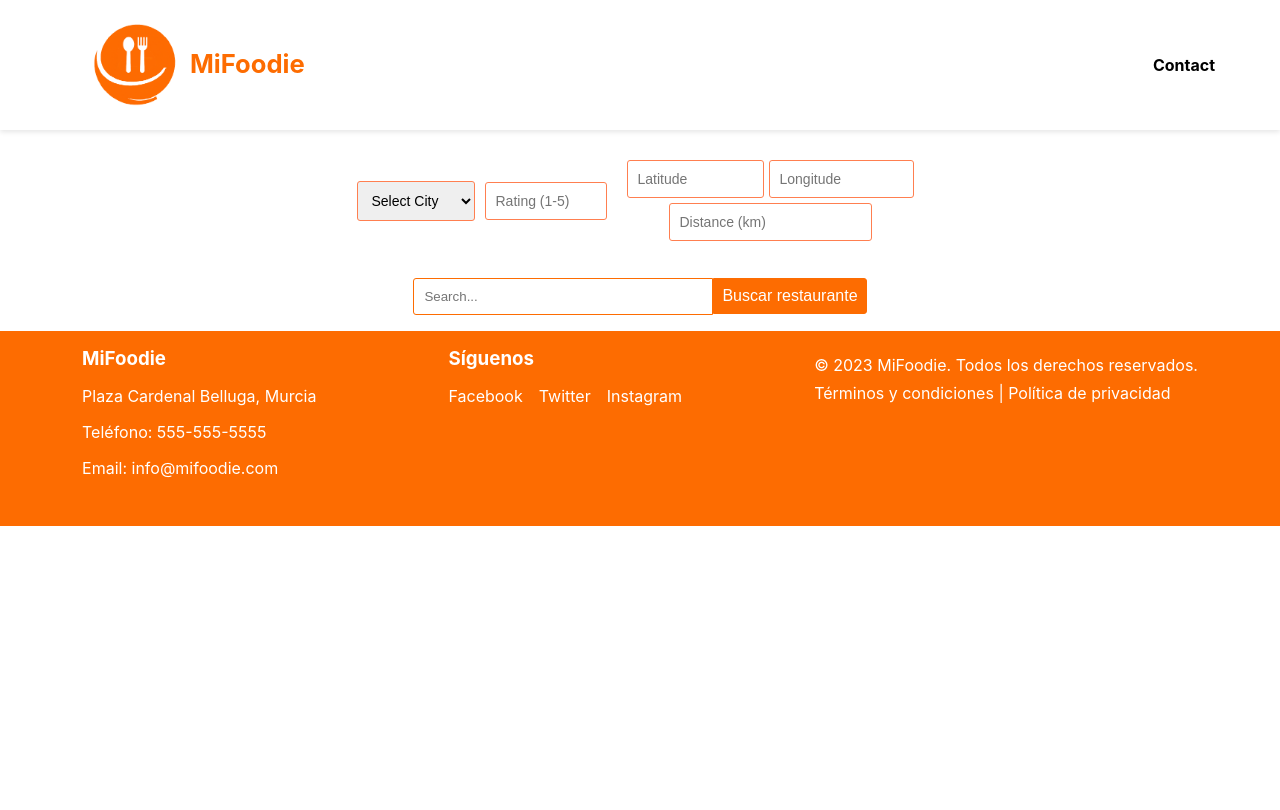
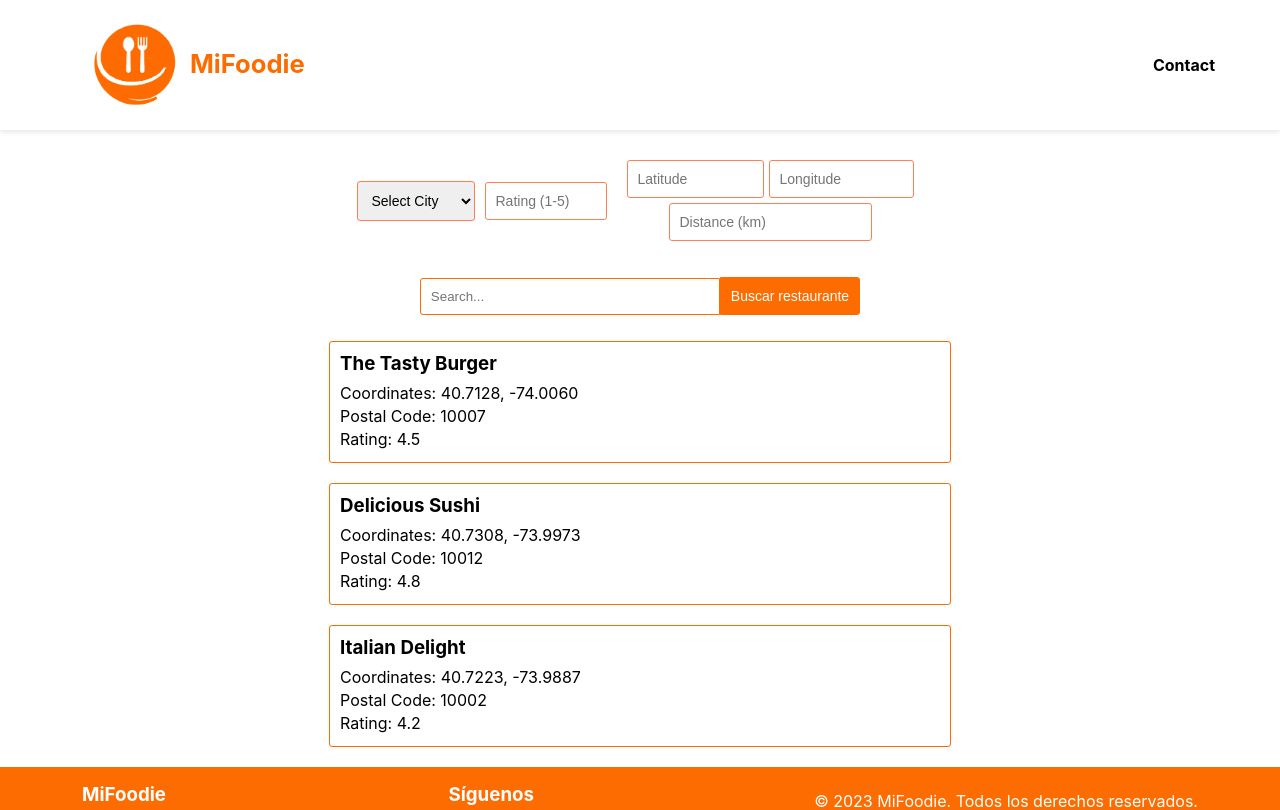
Before and after one commit to pablocaeg/proyecto-daweb, a React (Create React App) app in the folder react-express/react-project/: page / in a window 1280 px wide. Shown: the top 810 px of the page. Built offline with nearby package versions, Linux system fonts and the light colour scheme.

Commit message:
RestaurantList placeholder

```diff
--- a/react-express/react-project/src/components/RestaurantList/RestaurantList.css
+++ b/react-express/react-project/src/components/RestaurantList/RestaurantList.css
@@ -0,0 +1,25 @@
+.restaurant-list {
+  display: flex;
+  flex-direction: column;
+  align-items: center;
+  margin: 10px;
+}
+
+.restaurant-item {
+  background-color: white;
+  border: 1px solid #fd6c01;
+  border-radius: 3px;
+  margin: 10px;
+  padding: 10px;
+  width: 80%;
+  max-width: 600px;
+}
+
+.restaurant-name {
+  margin: 0px;
+  margin-bottom: 8px;
+}
+
+.restaurant-info {
+  margin: 3px 0;
+}
--- a/react-express/react-project/src/components/RestaurantList/RestaurantList.js
+++ b/react-express/react-project/src/components/RestaurantList/RestaurantList.js
@@ -1,9 +1,17 @@
 import React from 'react';
 
-const RestaurantList = () => {
+const RestaurantList = ({ restaurants }) => {
   return (
-    <>
-    </>
+    <div className="restaurant-list">
+      {restaurants.map((restaurant) => (
+        <div className="restaurant-item" key={restaurant.id}>
+          <h3 className="restaurant-name">{restaurant.name}</h3>
+          <p className="restaurant-info">Coordinates: {restaurant.coordinates}</p>
+          <p className="restaurant-info">Postal Code: {restaurant.postalCode}</p>
+          <p className="restaurant-info">Rating: {restaurant.rating}</p>
+        </div>
+      ))}
+    </div>
   );
 };
 
--- a/react-express/react-project/src/components/SearchBar/SearchBar.css
+++ b/react-express/react-project/src/components/SearchBar/SearchBar.css
@@ -16,11 +16,11 @@
 }
 
 .search-button {
-  padding: 8px;
+  padding: 10px;
   background-color: #fd6c01;
   border: 1px solid #fd6c01;
   color: white;
-  font-size: 16px;
+  font-size: 14px;
   cursor: pointer;
   border-radius: 0 3px 3px 0;
   outline: none;
--- /dev/null
+++ b/react-express/react-project/src/data/restaurants.json
@@ -0,0 +1,23 @@
+[
+  {
+    "id": 1,
+    "name": "The Tasty Burger",
+    "coordinates": "40.7128, -74.0060",
+    "postalCode": "10007",
+    "rating": 4.5
+  },
+  {
+    "id": 2,
+    "name": "Delicious Sushi",
+    "coordinates": "40.7308, -73.9973",
+    "postalCode": "10012",
+    "rating": 4.8
+  },
+  {
+    "id": 3,
+    "name": "Italian Delight",
+    "coordinates": "40.7223, -73.9887",
+    "postalCode": "10002",
+    "rating": 4.2
+  }
+]
--- a/react-express/react-project/src/index.js
+++ b/react-express/react-project/src/index.js
@@ -4,6 +4,7 @@ import { BrowserRouter } from "react-router-dom"
 
 import './index.css';
 import './components/Footer/Footer.css'
+import './components/RestaurantList/RestaurantList.css'
 import './components/Header/Header.css'
 import './components/Filters/Filters.css'
 import './components/SearchBar/SearchBar.css'
--- a/react-express/react-project/src/pages/Landing/Landing.js
+++ b/react-express/react-project/src/pages/Landing/Landing.js
@@ -2,12 +2,13 @@ import React from 'react';
 
 import SearchBar from "../../components/SearchBar/SearchBar.js";
 import RestaurantList from "../../components/RestaurantList/RestaurantList.js";
+import restaurantsData from "../../data/restaurants.json";
 
 const Landing = () => {
   return (
     <>
       <SearchBar />
-      <RestaurantList />
+      <RestaurantList restaurants={restaurantsData} />
     </>
   );
 };
```
